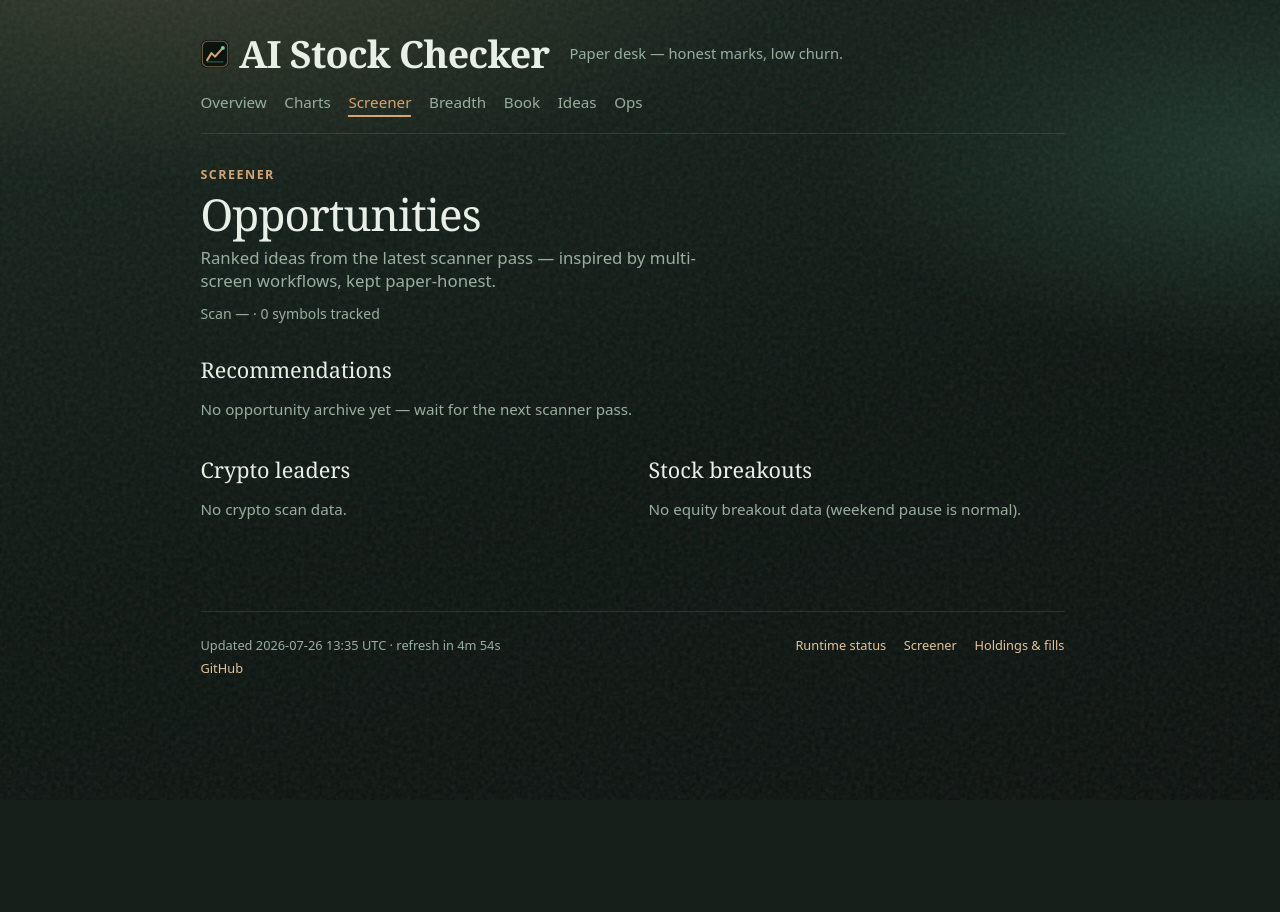
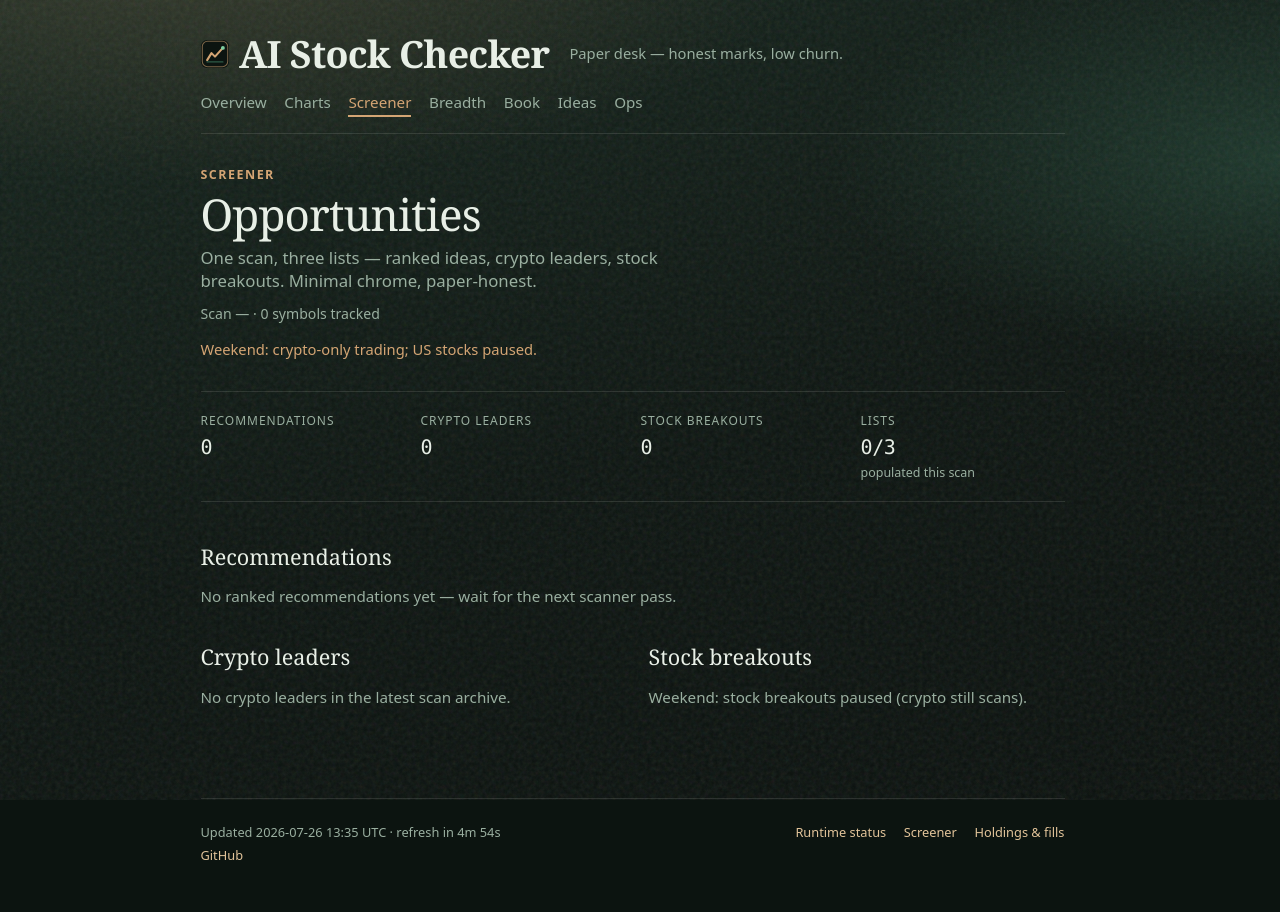
Before and after one commit to raro42/ai-stock-checker, a FastAPI app: page /desk/screener in a window 1280 px wide. Before the commit the page ends 800 px from the top, so only its background shows below. Run offline with FastAPI, Linux system fonts and the light colour scheme.

Commit message:
add screener counts strip for scan-at-a-glance UX.
Adapt simple-screener clarity: list counts, session hint, weekend-aware empty breakouts.

Co-authored-by: Cursor <cursoragent@cursor.com>

```diff
--- a/openbb_backend/desk.py
+++ b/openbb_backend/desk.py
@@ -514,6 +514,11 @@ def load_desk_snapshot(
             "from": "xang1234/StockBee-style breadth over time",
             "note": "Breadth keeps UTC daily A/D snapshots from our scan lists.",
         },
+        {
+            "title": "Screener counts strip",
+            "from": "MonsterDeveloper/simple-stock-screener (simplicity)",
+            "note": "One glance: recommendation / crypto / breakout counts + session hint.",
+        },
     ]
 
     return {
--- a/openbb_backend/templates/desk_screener.html
+++ b/openbb_backend/templates/desk_screener.html
@@ -1,12 +1,36 @@
 {% extends "base.html" %}
 {% from "macros.html" import ticker %}
 {% block content %}
+{% set n_rec = snap.recommendations|length %}
+{% set n_crypto = snap.crypto_leaders|length %}
+{% set n_brk = snap.stock_breakouts|length %}
 <header class="page-head">
   <p class="eyebrow">Screener</p>
   <h1>Opportunities</h1>
-  <p class="lede">Ranked ideas from the latest scanner pass — inspired by multi-screen workflows, kept paper-honest.</p>
+  <p class="lede">One scan, three lists — ranked ideas, crypto leaders, stock breakouts. Minimal chrome, paper-honest.</p>
   <p class="sub">Scan {{ snap.scan_time or "—" }} · {{ snap.scanned_symbols }} symbols tracked</p>
+  <p class="mode">{{ snap.weekend_hint }}</p>
 </header>
+
+<section class="strip" aria-label="Screener counts">
+  <div>
+    <span class="k">Recommendations</span>
+    <span class="v">{{ n_rec }}</span>
+  </div>
+  <div>
+    <span class="k">Crypto leaders</span>
+    <span class="v">{{ n_crypto }}</span>
+  </div>
+  <div>
+    <span class="k">Stock breakouts</span>
+    <span class="v">{{ n_brk }}</span>
+  </div>
+  <div>
+    <span class="k">Lists</span>
+    <span class="v">{{ (1 if n_rec else 0) + (1 if n_crypto else 0) + (1 if n_brk else 0) }}/3</span>
+    <span class="weight">populated this scan</span>
+  </div>
+</section>
 
 <section class="block" aria-labelledby="rec-h">
   <h2 id="rec-h">Recommendations</h2>
@@ -22,7 +46,7 @@
     {% endfor %}
   </ul>
   {% else %}
-  <p class="empty">No opportunity archive yet — wait for the next scanner pass.</p>
+  <p class="empty">No ranked recommendations yet — wait for the next scanner pass.</p>
   {% endif %}
 </section>
 
@@ -42,7 +66,7 @@
       {% endfor %}
     </ul>
     {% else %}
-    <p class="empty">No crypto scan data.</p>
+    <p class="empty">No crypto leaders in the latest scan archive.</p>
     {% endif %}
   </div>
   <div class="block" aria-labelledby="brk-h">
@@ -58,7 +82,7 @@
       {% endfor %}
     </ul>
     {% else %}
-    <p class="empty">No equity breakout data (weekend pause is normal).</p>
+    <p class="empty">{% if snap.weekend_mode %}Weekend: stock breakouts paused (crypto still scans).{% else %}No equity breakout data in the latest scan.{% endif %}</p>
     {% endif %}
   </div>
 </section>
```
Also changed, not shown: IMPROVEMENT.md (+1 -0 lines), tests/test_openbb_backend.py (+3 -0 lines).
